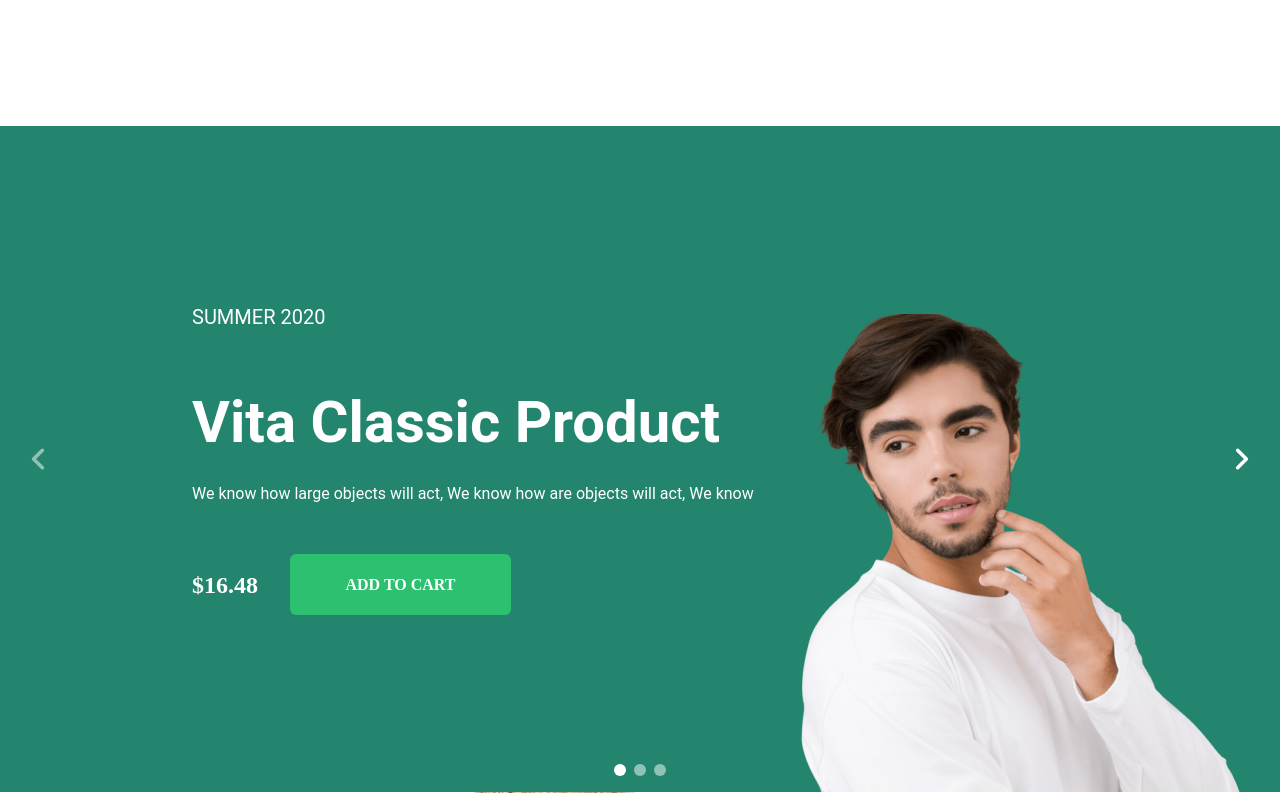
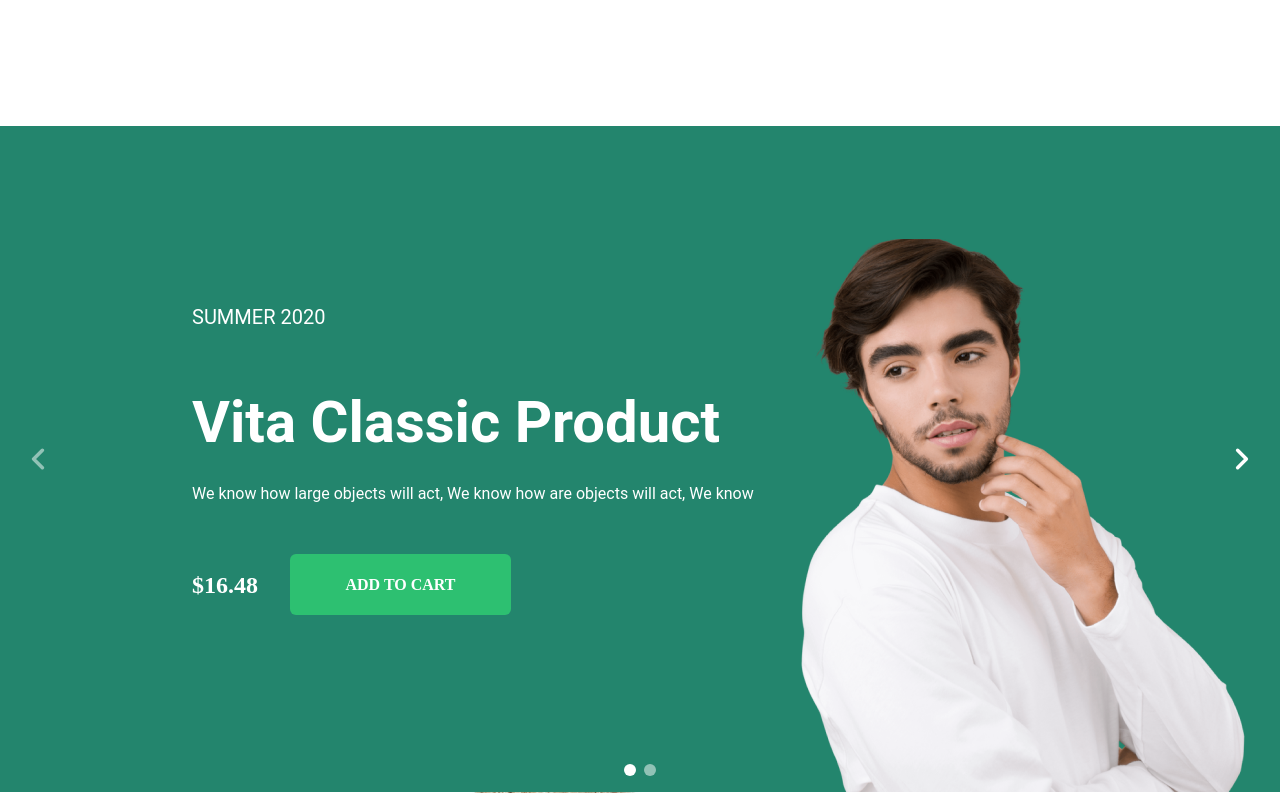
Before and after one commit to samet7ozturk/e-commerce-project, a React (Vite) app: page / in a window 1280 px wide. Shown: the part 3827-4620 px from the top of the page. Built offline with nearby package versions, Linux system fonts and the light colour scheme; grey boxes are pictures that could not be loaded.

Commit message:
Modified

```diff
--- a/src/layout/Carousel-2.jsx
+++ b/src/layout/Carousel-2.jsx
@@ -6,6 +6,54 @@ import img3 from "../assets/col-md-6.png";
 export function Carousel2() {
   return (
     <Carousel transition={{ duration: 2 }}>
+      <div className="relative">
+        <img
+          src={img1}
+          alt="image 1"
+          className="h-[calc(100vh_-_134px)] w-full object-cover"
+        />
+        <div className="absolute -left-0 xl:-left-[10%] inset-0 grid h-full w-full place-items-center">
+          <div className="w-3/5 text-center xl:text-start xl:w-2/4">
+            <Typography
+              variant="lead"
+              color="white"
+              className="mb-12 text-xl font-normal"
+            >
+              SUMMER 2020
+            </Typography>
+            <Typography
+              variant="h1"
+              color="white"
+              className="mb-4 text-[40px] xl:text-[58px]"
+            >
+              Vita Classic Product
+            </Typography>
+            <Typography
+              variant="lead"
+              color="white"
+              className="mb-12 text-base"
+            >
+              We know how large objects will act, We know how are objects will
+              act, We know
+            </Typography>
+            <div className="flex items-center gap-8">
+              <p className="text-white text-2xl font-bold">$16.48</p>
+              <div className="bg-[#2DC071] w-[221px] h-[61px] cursor-pointer flex justify-center gap-2 rounded-md hover:scale-110 transition duration-200">
+                <p className="flex text-white text-base font-bold items-center">
+                  ADD TO CART
+                </p>
+              </div>
+            </div>
+          </div>
+        </div>
+        <div>
+          <img
+            src={img3}
+            alt="img3"
+            className="absolute top-[17%] left-[60%]"
+          />
+        </div>
+      </div>
       <div className="relative">
         <img
           src={img1}
@@ -50,20 +98,10 @@ export function Carousel2() {
           <img
             src={img3}
             alt="img3"
-            className="absolute top-[28.3%] left-[60%]"
+            className="absolute top-[17%] left-[60%]"
           />
         </div>
       </div>
-      <img
-        src={img2}
-        alt="image 2"
-        className="h-[calc(100vh_-_134px)] w-full object-cover"
-      />
-      <img
-        src={img2}
-        alt="image 3"
-        className="h-[calc(100vh_-_134px)] w-full object-cover"
-      />
     </Carousel>
   );
 }
```
